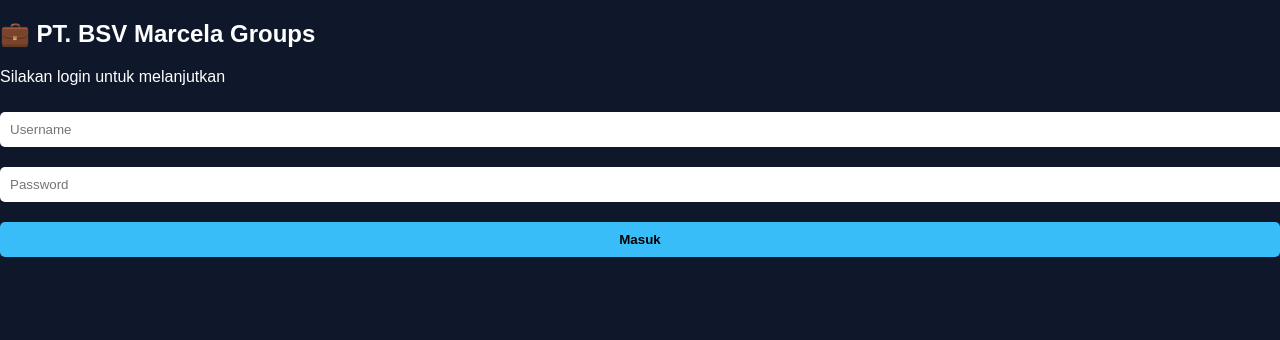
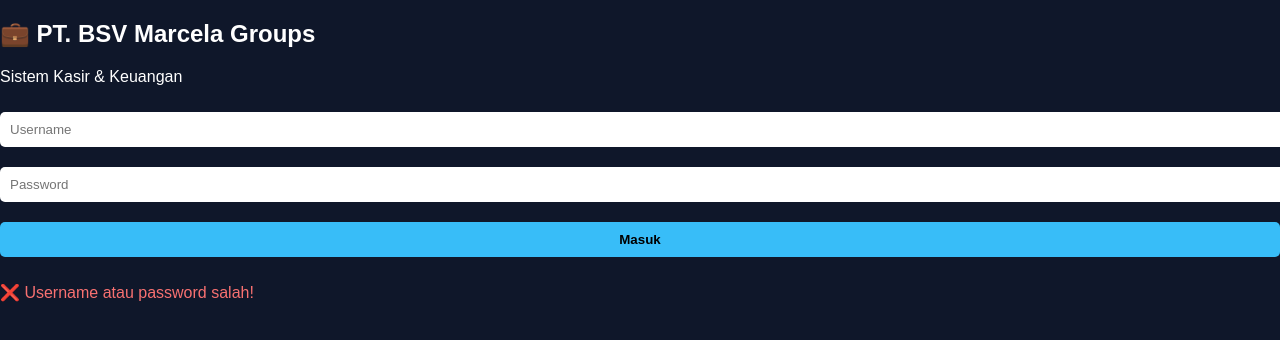
Before and after one commit to ptbsvmarcelagroups-cemilan/Kasir, a plain HTML site: page index.html in a window 1280 px wide. Both pictures are taken after a click on the button "Masuk". Drawn offline with Linux system fonts and the light colour scheme.

Commit message:
Update index.html

```diff
--- a/index.html
+++ b/index.html
@@ -1,24 +1,36 @@
 <!DOCTYPE html>
 <html lang="id">
 <head>
-<meta charset="utf-8">
-<meta name="viewport" content="width=device-width, initial-scale=1">
-<title>Login – Kasir PT. BSV</title>
+  <meta charset="UTF-8">
+  <meta name="viewport" content="width=device-width, initial-scale=1.0">
+  <title>Login – Kasir BSV</title>
   <link rel="stylesheet" href="style.css">
 </head>
-<body>
+<body class="login-body">
 
   <div class="login-container">
     <h2>💼 PT. BSV Marcela Groups</h2>
-  <p class="subtitle">Silakan login untuk melanjutkan</p>
+    <p class="muted">Sistem Kasir & Keuangan</p>
 
     <input type="text" id="username" placeholder="Username">
     <input type="password" id="password" placeholder="Password">
 
-  <button onclick="login()">Masuk</button>
-  <p id="error-msg"></p>
+    <button onclick="login()" class="btn-primary">Masuk</button>
+    <p id="loginError" class="error"></p>
   </div>
 
-<script src="script.js"></script>
+  <script>
+    function login() {
+      const user = document.getElementById('username').value.trim();
+      const pass = document.getElementById('password').value.trim();
+
+      if (user === "admin" && pass === "admin123") {
+        window.location.href = "dashboard.html";
+      } else {
+        document.getElementById('loginError').innerText = "❌ Username atau password salah!";
+      }
+    }
+  </script>
+
 </body>
 </html>
```
Lines whose indentation alone changed are shown as unchanged.
